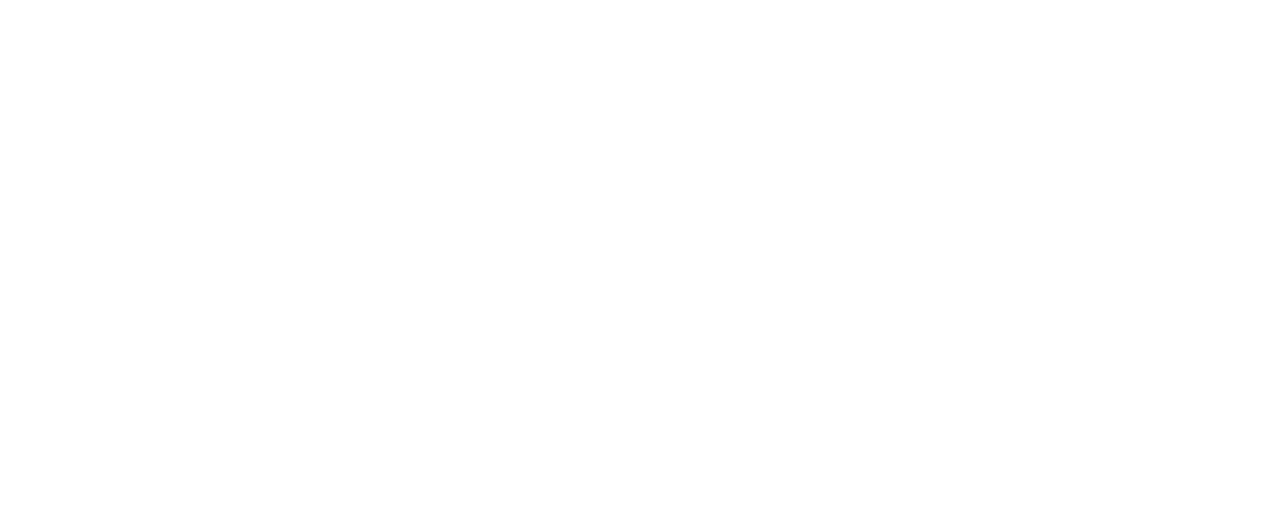
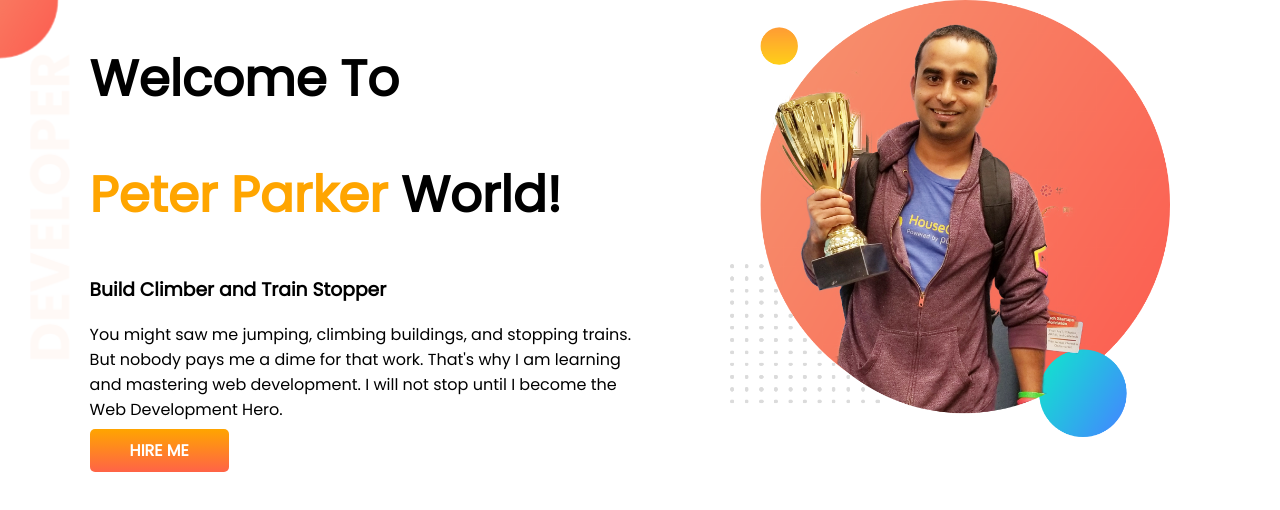
Before and after one commit to Enamulhaque0/developer-portfolio, a plain HTML site: page index.html in a window 1280 px wide. Drawn offline with Linux system fonts and the light colour scheme.

Commit message:
top-banner added

```diff
--- a/index.html
+++ b/index.html
@@ -1,13 +1,34 @@
 <!DOCTYPE html>
 <html lang="en">
+
 <head>
     <meta charset="UTF-8">
     <meta http-equiv="X-UA-Compatible" content="IE=edge">
     <meta name="viewport" content="width=device-width, initial-scale=1.0">
     <title>Inam Ahmed fortfolio</title>
+    <link rel="preconnect" href="https://fonts.googleapis.com">
+    <link rel="preconnect" href="https://fonts.gstatic.com" crossorigin>
+    <link href="https://fonts.googleapis.com/css2?family=Poppins&display=swap" rel="stylesheet">
     <link rel="stylesheet" href="style.css">
 </head>
+
 <body>
+    <section class="top-banner">
+        <div class="half-width">
+            <h1>Welcome To</h1>
+            <h1><span class="orange-color">Peter Parker</span> World!</h1>
+            <h3>Build Climber and Train Stopper</h3>
+            <p>You might saw me jumping, climbing buildings, and stopping trains. But nobody pays me a dime for that
+                work.
+                That's why I am learning and mastering web development. I will not stop until I become the Web
+                Development
+                Hero.
+            </p>
+            <a class="link-button" target="_blank"
+                href="https://www.linkedin.com/in/mohammad-enamul-haque-35148422a/">HIRE ME</a>
+        </div>
+        <div class="half-width"><img src="images/jhankar.png" alt=""></div>
+    </section>
+</body>
 
-</body>
 </html>
--- a/style.css
+++ b/style.css
@@ -0,0 +1,32 @@
+body{
+    font-family: 'Poppins', sans-serif;
+    margin: 0%;
+}
+h1{
+    font-size: 50px;
+}
+.orange-color{
+    color: orange;
+}
+section{
+    display: flex;
+}
+.half-width{
+    width: 50%;
+    padding-left: 7%;
+}
+.half-width img{
+    width: 80%;
+}
+.link-button{
+    text-decoration: none;
+    background-image: linear-gradient(orange, tomato);
+    padding: 10px 40px;
+    color: white;
+    font-weight: 700;
+    border-radius: 5px;
+}
+.top-banner{
+    background-image: url(images/top-banner.png);
+    background-repeat: no-repeat;
+}
```
Also changed, not shown: images/dream-bg.png (added), images/exp-bg.png (added), images/jhankar.png (added), images/jhankar2.png (added), images/my-bg.png (added), images/my-bg2.png (added), images/top-banner.png (added), 7 other files.
